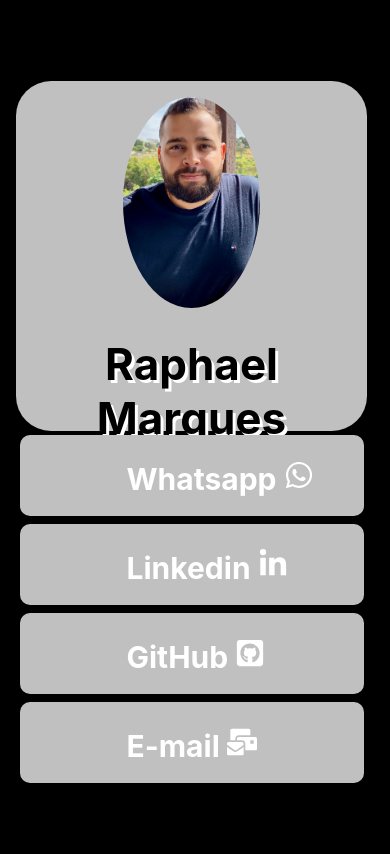
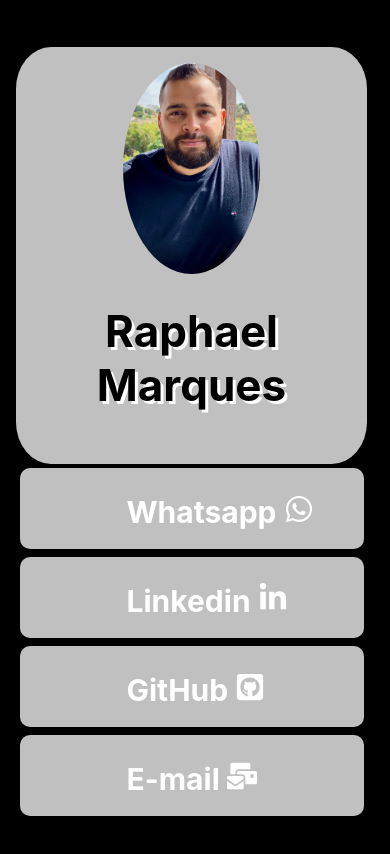
Before and after one commit to raphhaelm/CARDs, a React (Vite) app: page / in a window 390 px wide. Shown: the top 854 px of the page. Built offline with nearby package versions, Linux system fonts and the light colour scheme.

Commit message:
Update
Ajuste no H1

```diff
--- a/src/components/Main/Main.module.css
+++ b/src/components/Main/Main.module.css
@@ -60,7 +60,7 @@
 
     .container header {
         width: 90%;
-        height: 40%;
+        height: 48%;
         border-radius: 10%;
         flex-direction: column;
     }
```
